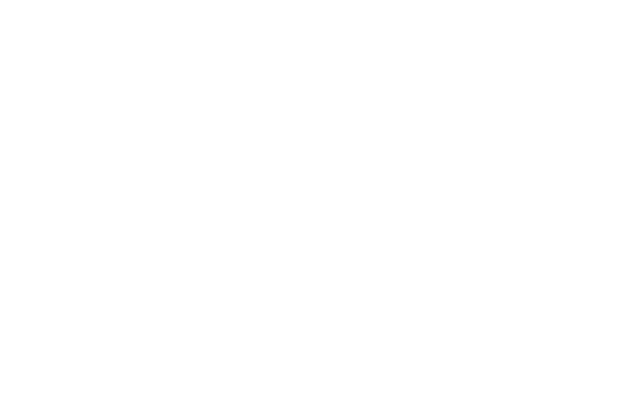
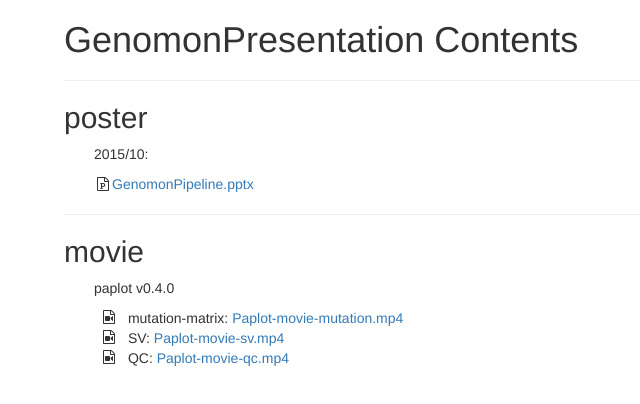
Before and after one commit to Genomon-Project/GenomonPresentation, a plain HTML site: page index.html in a window 1280 px wide. Shown: the whole page, without its empty margins (6-646 px from the left). Drawn offline with nearby package versions, Linux system fonts and the light colour scheme.

Commit message:
update index

```diff
--- a/index.html
+++ b/index.html
@@ -1,7 +1,38 @@
-<html lang="en">
+<!DOCTYPE html>
+<html lang="ja">
 <head>
-  <title>genomon presentation</title>
-  <meta http-equiv="Content-Type" content="text/html;charset=utf-8"/>
+    <meta charset="utf-8">
+    <meta http-equiv="X-UA-Compatible" content="IE=edge">
+    <meta name="viewport" content="width=device-width, initial-scale=1">
+
+    <link href="https://maxcdn.bootstrapcdn.com/bootstrap/3.3.7/css/bootstrap.min.css" rel="stylesheet">
+    <link href="https://netdna.bootstrapcdn.com/font-awesome/4.6.3/css/font-awesome.min.css" rel="stylesheet">
+
+    <title>genomon presentation</title>
 </head>
-<body></body>
+<body>
+<div class="container">
+    <h1>GenomonPresentation Contents</h1>
+
+    <hr>
+    <h2>poster</h2>
+
+    <div style="padding-left: 30px">
+        <p>2015/10:</p>
+        <i class="fa fa-file-powerpoint-o fa-fw" aria-hidden="true"></i><a href=http://genomon-project.github.io/GenomonPresentation/GenomonPipeline.pptx>GenomonPipeline.pptx</a>
+    </div>
+
+    <hr>
+    <h2>movie</h2>
+
+    <div style="padding-left: 30px">
+        <p>paplot v0.4.0</p>
+        <ul class="fa-ul">
+            <li><i class="fa fa-file-video-o fa-li" aria-hidden="true"></i>&nbsp;mutation-matrix:&nbsp;<a href=http://genomon-project.github.io/GenomonPresentation/paplot/Paplot-movie-mutation.mp4>Paplot-movie-mutation.mp4</a></li>
+            <li><i class="fa fa-file-video-o fa-li" aria-hidden="true"></i>&nbsp;SV:&nbsp;<a href=http://genomon-project.github.io/GenomonPresentation/paplot/Paplot-movie-sv.mp4>Paplot-movie-sv.mp4</a></li>
+            <li><i class="fa fa-file-video-o fa-li" aria-hidden="true"></i>&nbsp;QC:&nbsp;<a href=http://genomon-project.github.io/GenomonPresentation/paplot/Paplot-movie-qc.mp4>Paplot-movie-qc.mp4</a></li>
+        </ul>
+    </div>
+</div>
+</body>
 </html>
```
Also changed, not shown: 1 other file.
